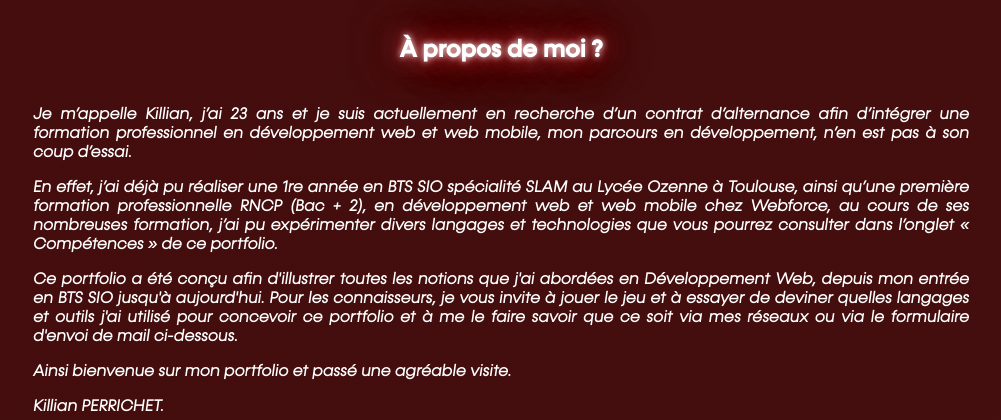
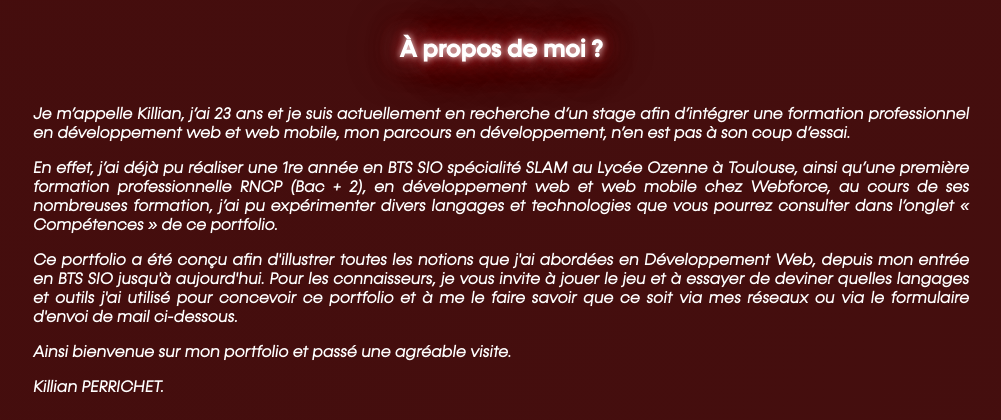
Before and after one commit to killian24000/PORTFOLIO_PERRICHETV2, a PHP site: page / in a window 1280 px wide. Shown: the part 223-643 px from the top of the page, without its empty margins (139-1140 px from the left). Run offline with PHP 8.4, Linux system fonts and the light colour scheme; some libraries are stand-ins or nearby versions.

Commit message:
Update home.phtml

```diff
--- a/vue/home.phtml
+++ b/vue/home.phtml
@@ -2,7 +2,7 @@
         <h2 class="NeonEffect">À propos de moi ?</h2>
         <div class="presentationContent">
           <h4>
-            <p>Je m’appelle Killian, j’ai 23 ans et je suis actuellement en recherche d’un contrat d’alternance afin
+            <p>Je m’appelle Killian, j’ai 23 ans et je suis actuellement en recherche d’un stage afin
               d’intégrer une formation professionnel en développement web et web mobile, mon parcours en développement, n’en
               est pas à son coup d’essai.</p>
             <p>En effet, j’ai déjà pu réaliser une 1re année en BTS SIO spécialité SLAM au Lycée Ozenne à Toulouse, ainsi
```
